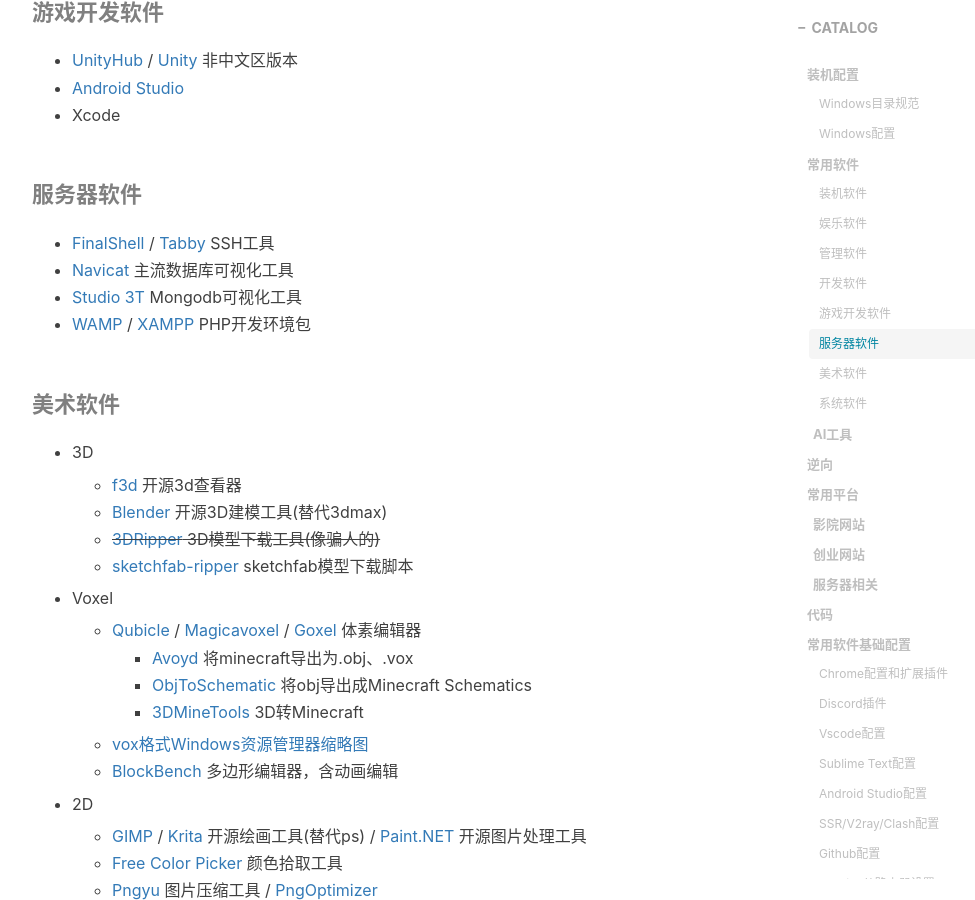
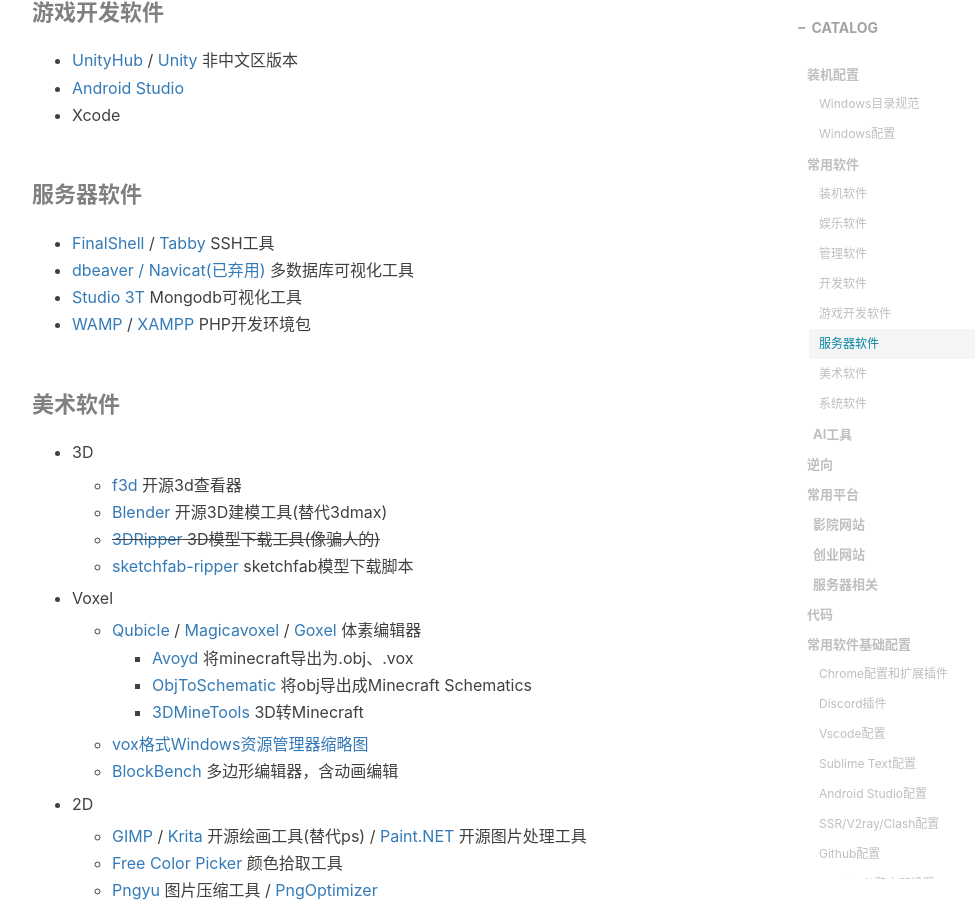
Before and after one commit to gumcstronger/gumcstronger.github.io, a Jekyll site: the page built from _posts/2022/2022-08-24-windows.md, in a window 1280 px wide and 900 px high, scrolled down 3188 px. Shown: the whole window, without its empty margins (233-1208 px from the left). Built offline with Jekyll 4.4.1, drawn with Linux system fonts in a browser that asks for light colours; comment, search, counter and statistics services are not loaded.

Commit message:
Update 2022-08-24-windows.md

```diff
--- a/_posts/2022/2022-08-24-windows.md
+++ b/_posts/2022/2022-08-24-windows.md
@@ -105,7 +105,7 @@
 #### 服务器软件
 
 - [FinalShell ](http://www.hostbuf.com/t/988.html) / [Tabby](https://github.com/Eugeny/tabby)   SSH工具
-- [Navicat ](https://www.navicat.com/en/)主流数据库可视化工具
+- [dbeaver / Navicat(已弃用) ](https://www.navicat.com/en/)多数据库可视化工具
 - [Studio 3T ](https://studio3t.com/)Mongodb可视化工具
 - [WAMP](https://www.wampserver.com/) / [XAMPP](https://www.apachefriends.org/) PHP开发环境包
 
```
